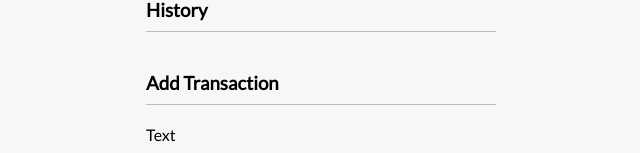
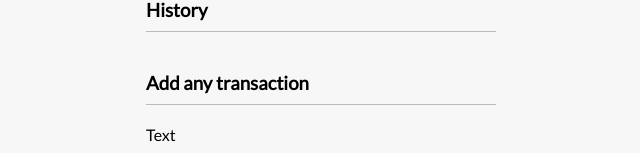
Before and after one commit to rishabhsharma2304/Budget-Tracker, a React (Create React App) app: page / in a window 1280 px wide. Shown: the part 346-499 px from the top of the page, without its empty margins (319-959 px from the left). Built offline with nearby package versions, Linux system fonts and the light colour scheme.

Commit message:
updating project

```diff
--- a/src/components/AddTransaction.js
+++ b/src/components/AddTransaction.js
@@ -21,7 +21,7 @@ const onSubmit = e => {
 
     return (
         <>
-            <h3>Add Transaction</h3>
+            <h3>Add any transaction</h3>
             <form onSubmit={onSubmit}>
                 <div className="form-control">
                     <label htmlFor="text">Text</label>
```
